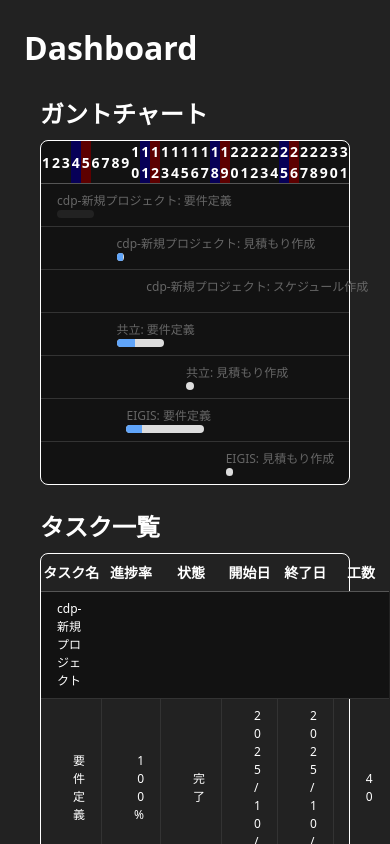
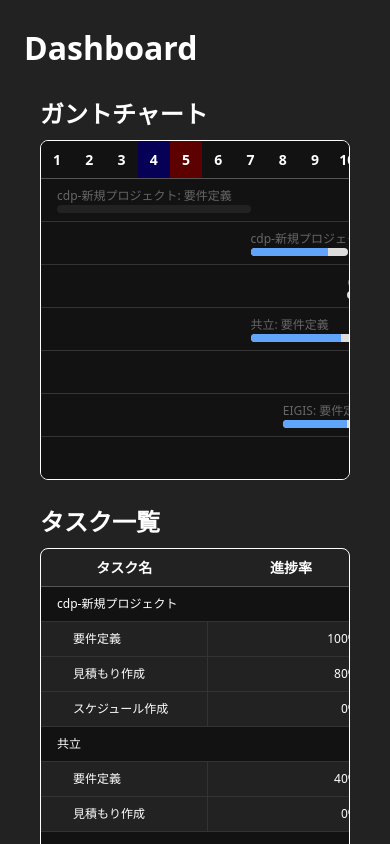
Before and after one commit to Fukushige2551/-Daily-Report, a Next.js app in the folder next/: page / in a window 390 px wide. Shown: the top 844 px of the page. Built offline with nearby package versions, Linux system fonts and the light colour scheme.

Commit message:
fix: mobile

```diff
--- a/next/src/app/page.jsx
+++ b/next/src/app/page.jsx
@@ -78,7 +78,7 @@ export default function Page() {
             <section className='p-app__section'>
                 <h2 className='p-app__section__title'>ガントチャート</h2>
                 <div className='p-app__section__main wbs'>
-                <table className='wbs__table'>
+                    <table className='c-table wbs__table'>
                         <thead>
                             <tr>
                                 {days.map((d, i) => {
@@ -137,7 +137,7 @@ export default function Page() {
             <section className='p-app__section'>
                 <h2 className='p-app__section__title'>タスク一覧</h2>
                 <div className='p-app__section__main task'>
-                <table>
+                    <table className='c-table'>
                         <thead>
                         <tr>
                             {column.map(({ id, name }) => <th key={id}>{name}</th>)}
--- a/next/src/style/app/page.scss
+++ b/next/src/style/app/page.scss
@@ -18,17 +18,13 @@
         &__main {
             border: 1px solid #fff;
             border-radius: 8px;
+            overflow: auto;
         }
     }
     .wbs {
         background-color: #121212;
 
         &__table {
-            table-layout: fixed;
-
-            th {
-                padding: 0;
-            }
             td {
                 border-right: none;
             }
--- a/next/src/style/common/common.scss
+++ b/next/src/style/common/common.scss
@@ -1 +1,5 @@
 /** common */
+.c-table {
+    min-width: 1000px;
+    table-layout: fixed;
+}
--- a/next/src/style/foundation/base.scss
+++ b/next/src/style/foundation/base.scss
@@ -36,3 +36,6 @@ th, td {
         border-right: none;
     }
 }
+table {
+    border-collapse: collapse;
+}
```
Lines whose indentation alone changed are shown as unchanged.
